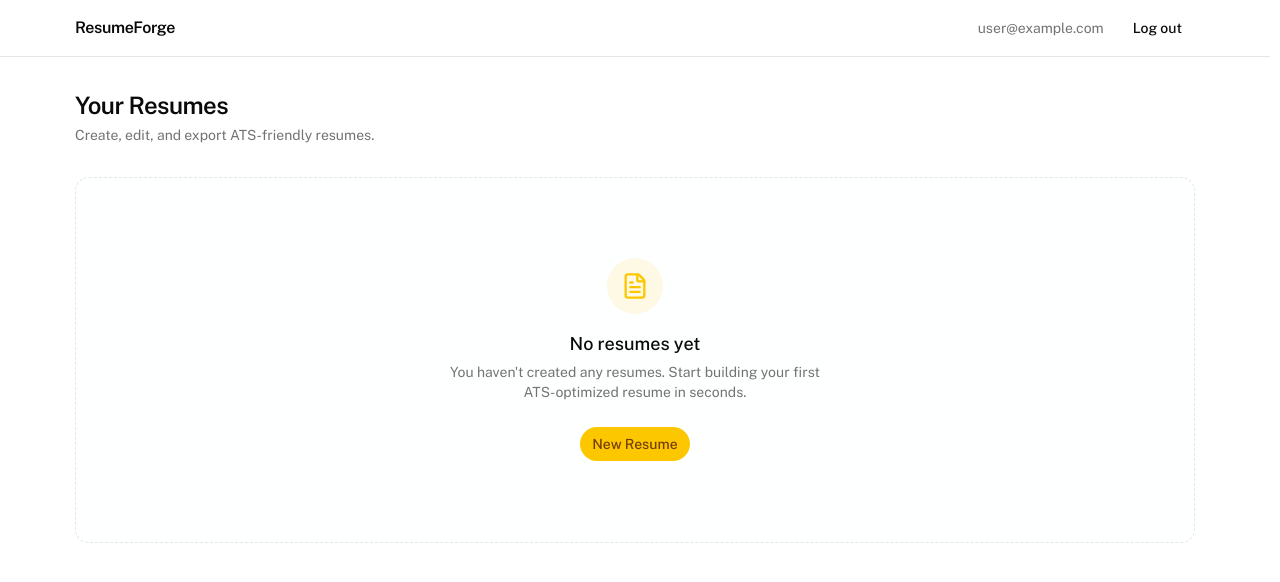
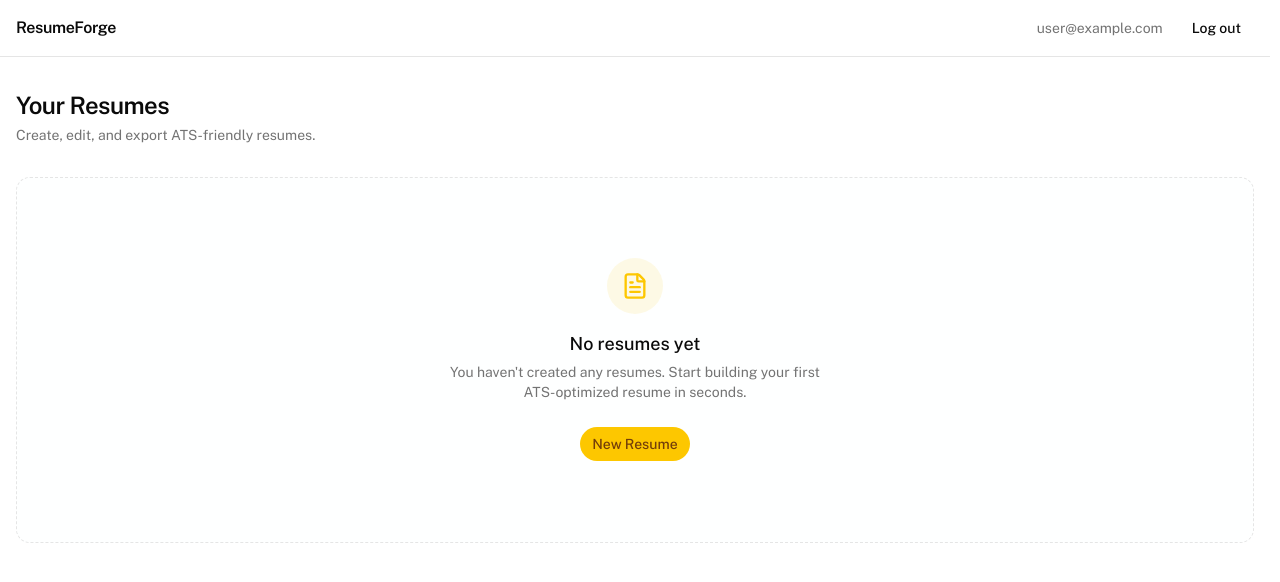
Before and after one commit to Waleed-Zaheer/ResumeR, a Next.js app: page /dashboard in a window 1280 px wide. Shown: the top 582 px of the page. Built offline with nearby package versions, Linux system fonts and the light colour scheme; no server answers; the database is empty; sample sign-in values are in the browser's storage.

Commit message:
refactor: improve layout and formatting in dashboard and layout components

```diff
--- a/app/(app)/dashboard/page.tsx
+++ b/app/(app)/dashboard/page.tsx
@@ -1,10 +1,11 @@
+import { FileText } from "lucide-react";
 import { redirect } from "next/navigation";
+
 import { auth } from "@/auth";
+import { NewResumeButton } from "@/components/dashboard/new-resume-button";
+import { ResumeGrid, ResumeListItem } from "@/components/dashboard/resume-grid";
 import { dbConnect } from "@/lib/db/dbConnect";
 import { Resume } from "@/models/Resume";
-import { NewResumeButton } from "@/components/dashboard/new-resume-button";
-import { ResumeGrid, type ResumeListItem } from "@/components/dashboard/resume-grid";
-import { FileText } from "lucide-react";
 
 export default async function DashboardPage() {
   const session = await auth();
@@ -28,10 +29,12 @@ export default async function DashboardPage() {
   }));
 
   return (
-    <div className="mx-auto max-w-6xl px-4 py-8">
+    <div className="mx-auto max-w-8xl px-4 py-8">
       <div className="flex flex-col gap-4 sm:flex-row sm:items-center sm:justify-between">
         <div>
-          <h1 className="font-heading text-2xl font-semibold tracking-tight">Your Resumes</h1>
+          <h1 className="font-heading text-2xl font-semibold tracking-tight">
+            Your Resumes
+          </h1>
           <p className="mt-1 text-sm text-muted-foreground">
             Create, edit, and export ATS-friendly resumes.
           </p>
@@ -45,10 +48,12 @@ export default async function DashboardPage() {
             <div className="flex size-14 items-center justify-center rounded-full bg-primary/10 text-primary">
               <FileText className="size-7" />
             </div>
-            <h2 className="mt-4 font-heading text-lg font-medium">No resumes yet</h2>
+            <h2 className="mt-4 font-heading text-lg font-medium">
+              No resumes yet
+            </h2>
             <p className="mt-1 max-w-sm text-sm text-muted-foreground">
-              You haven&apos;t created any resumes. Start building your first ATS-optimized
-              resume in seconds.
+              You haven&apos;t created any resumes. Start building your first
+              ATS-optimized resume in seconds.
             </p>
             <NewResumeButton className="mt-6" />
           </div>
--- a/app/(app)/layout.tsx
+++ b/app/(app)/layout.tsx
@@ -1,15 +1,23 @@
 import Link from "next/link";
+
 import { auth, signOut } from "@/auth";
 import { Button } from "@/components/ui/button";
 
-export default async function AppLayout({ children }: { children: React.ReactNode }) {
+export default async function AppLayout({
+  children,
+}: {
+  children: React.ReactNode;
+}) {
   const session = await auth();
 
   return (
     <div className="flex min-h-screen flex-col">
       <header className="sticky top-0 z-40 border-b bg-background/80 backdrop-blur">
-        <div className="mx-auto flex h-14 max-w-6xl items-center justify-between px-4">
-          <Link href="/dashboard" className="text-base font-semibold tracking-tight">
+        <div className="mx-auto flex h-14 max-w-8xl items-center justify-between px-4">
+          <Link
+            href="/dashboard"
+            className="text-base font-semibold tracking-tight"
+          >
             ResumeForge
           </Link>
           <div className="flex items-center gap-4">
```
Also changed, not shown: 1 other file (tests, documents, lock files or other folders).
